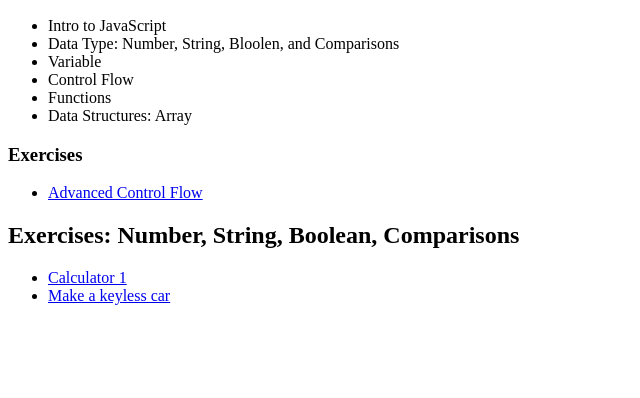
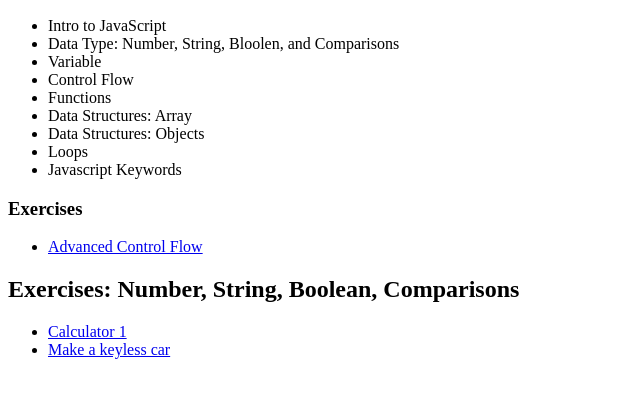
Before and after one commit to monksedo/jsSection13-139, a plain HTML site: page index.html in a window 1280 px wide. Shown: the part 110-508 px from the top of the page, without its empty margins (0-640 px from the left). Drawn offline with Linux system fonts and the light colour scheme.

Commit message:
Updating index.html content

```diff
--- a/index.html
+++ b/index.html
@@ -17,6 +17,9 @@
       <li>Control Flow</li>
       <li>Functions</li>
       <li>Data Structures: Array</li>
+      <li>Data Structures: Objects</li>
+      <li>Loops</li>
+      <li>Javascript Keywords</li>
     </ul>
     <h3>Exercises</h3>
     <ul>
```
